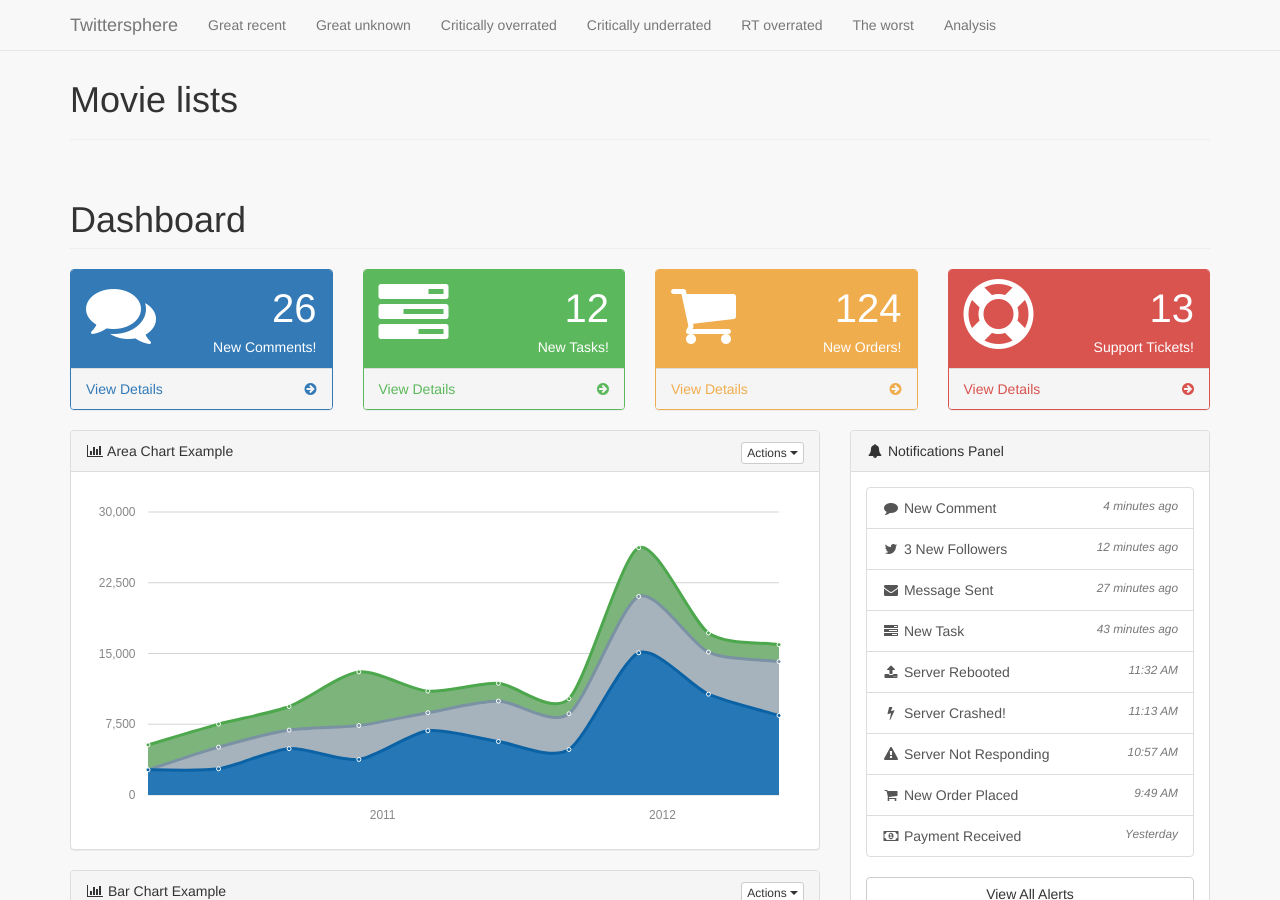
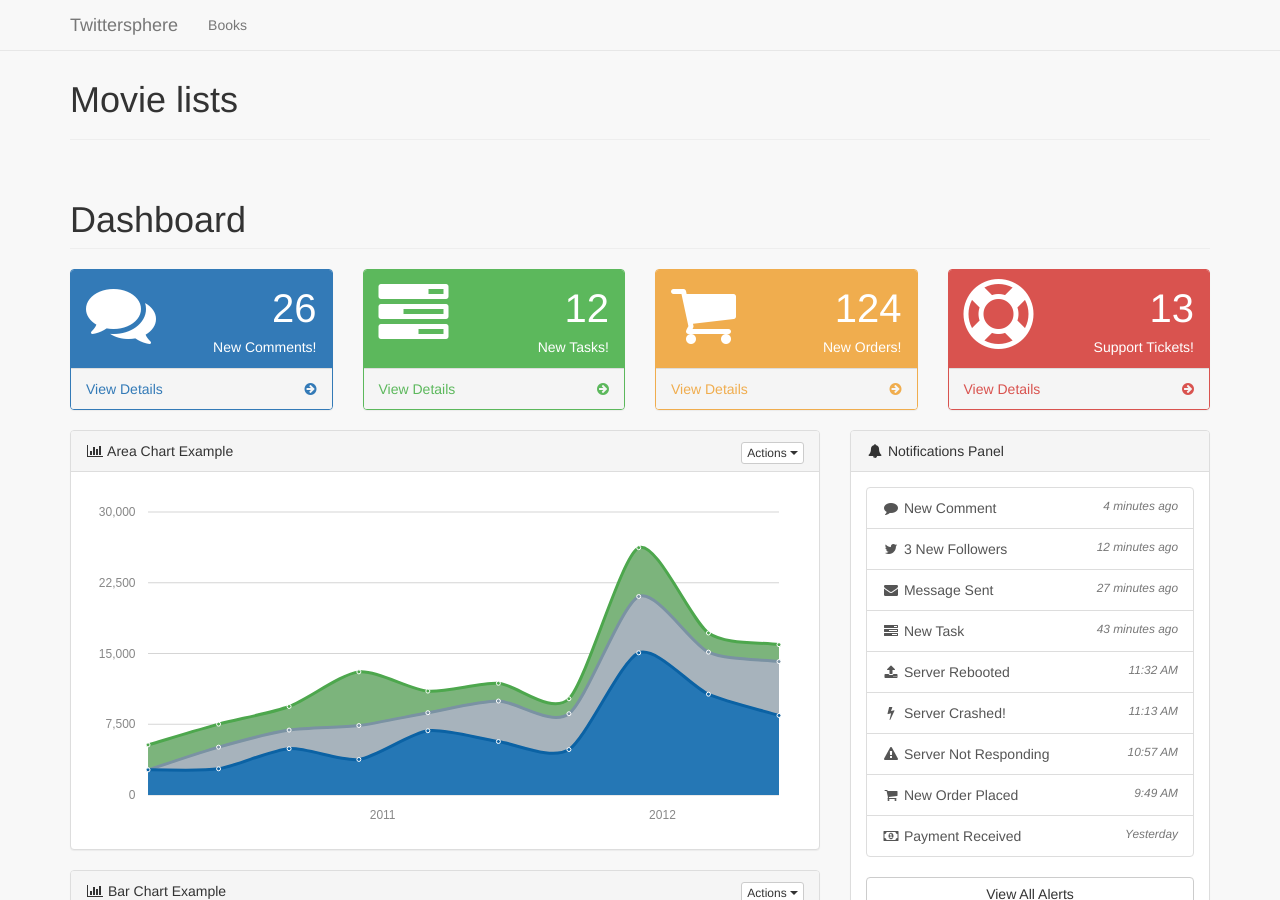
Before and after one commit to schollz/twitter, a Jekyll site: the page built from index.html, in a window 1280 px wide and 900 px high. Built offline with Jekyll 4.4.1, drawn with Linux system fonts in a browser that asks for light colours; Markdown is read by kramdown in place of the engine named in the settings.

Commit message:
Updated books and movies

```diff
--- a/_includes/themes/bootswatch/default.html
+++ b/_includes/themes/bootswatch/default.html
@@ -80,16 +80,7 @@
 
         <div class="collapse navbar-collapse navbar-ex1-collapse">
           <ul class="nav navbar-nav">
-            <li><a href="recent.html">Great recent</a></li>
-            <li><a href="unknown.html">Great unknown</a></li>
-            <li><a href="critics_overrate.html">Critically overrated</a></li>
-            <li><a href="critics_underrate.html">Critically underrated</a></li>
-            <li><a href="imdb_hates_rt_loves.html">RT overrated</a></li>
-            <li><a href="worst.html">The worst</a></li>
-            <li><a href="analysis.html">Analysis</a></li>
-            <!--{% assign pages_list = site.pages %}
-            {% assign group = 'navigation' %}
-            {% include JB/pages_list %}-->
+            <li><a href="books.html">Books</a></li>
           </ul>
         </div>
       </div>
```
